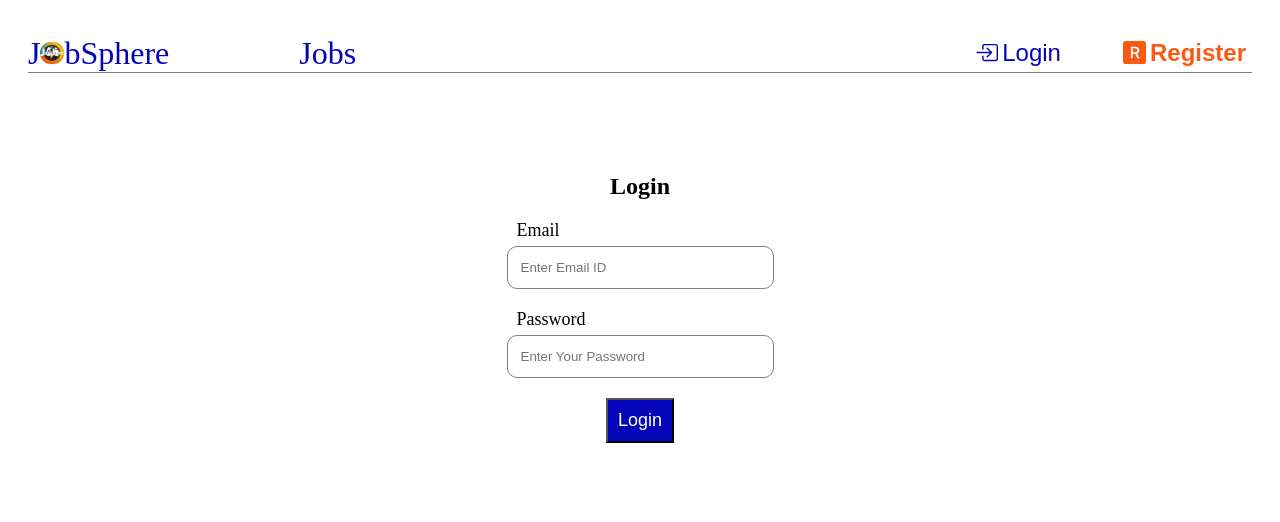
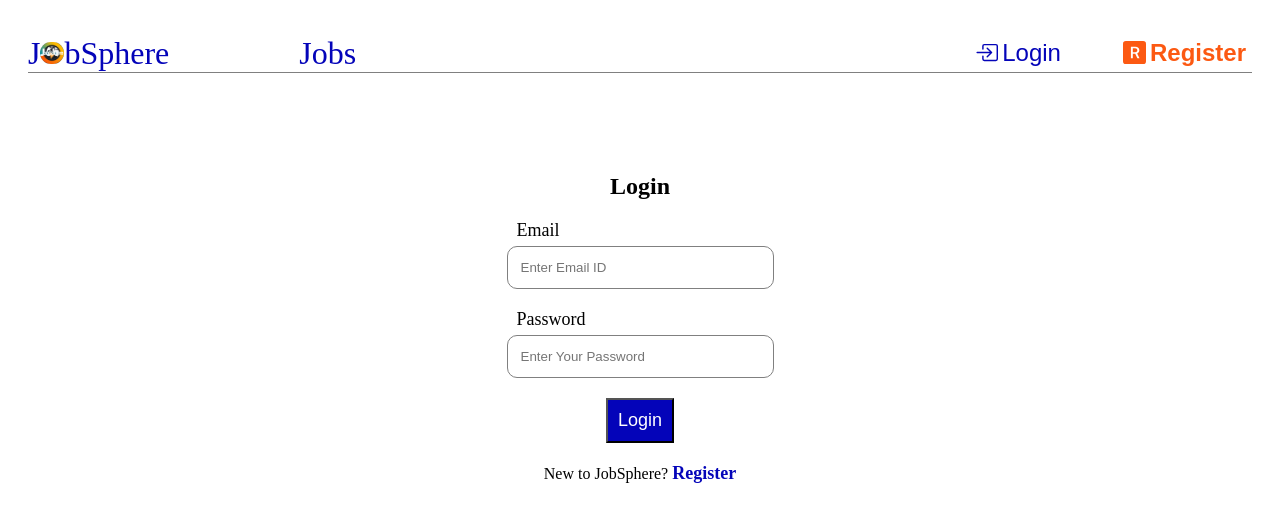
Before and after one commit to C14-BelalAbandah/JobSphere, a React (Vite) app in the folder frontend/: page /login in a window 1280 px wide. Shown: the top 522 px of the page. Built offline with nearby package versions, Linux system fonts and the light colour scheme.

Commit message:
F6- Login Component Part 2

```diff
--- a/frontend/src/components/login/login.css
+++ b/frontend/src/components/login/login.css
@@ -36,3 +36,9 @@
   margin-bottom: 5px;
   margin-left: 10px;
 }
+
+.newToJobsphereRegister{
+    font-size: large;
+    color:rgb(4, 4, 185) ;
+    cursor: pointer;
+}
--- a/frontend/src/components/login/login.jsx
+++ b/frontend/src/components/login/login.jsx
@@ -3,12 +3,17 @@ import "./login.css";
 import { useNavigate } from "react-router-dom";
 import { useState, useEffect, useContext } from "react";
 import axios from "axios";
+import { toggleContext } from "../../App";
 function login() {
-    const navigate=useNavigate()
+  const { loginToggle, setLoginToggle, registerToggle, setRigisterToggle } =
+    useContext(toggleContext);
+  const navigate = useNavigate();
   const [email, setEmail] = useState("");
   const [password, setPassword] = useState("");
   const [loginFailedMessage, setLoginFailedMessage] = useState("");
   const [loginFailed, setLoginFailed] = useState(false);
+  const [token, setToken] = useState("");
+  console.log(token);
 
   const loginfunction = () => {
     axios
@@ -17,12 +22,16 @@ function login() {
         password,
       })
       .then((result) => {
-        console.log(result);
+        console.log(result.data.token);
+        setToken(result.data.token);
+        localStorage.setItem("token", result.data.token);
         console.log("result ", result);
         navigate("/");
+        setLoginToggle(true)
+        setRigisterToggle(true)
       })
       .catch((error) => {
-        console.log("errorrrrrrr ", error);
+        console.log("error", error);
         setLoginFailedMessage(error.response.data.message);
         setLoginFailed(true);
         setTimeout(() => {
@@ -32,7 +41,7 @@ function login() {
   };
   return (
     <div className="loginPage">
-         <div className="loginTitle">Login</div>
+      <div className="loginTitle">Login</div>
       <div className="inputs">
         <div className="emailSec">
           <div className="emailText"> Email</div>
@@ -45,14 +54,11 @@ function login() {
           ></input>
         </div>
         <div className="passwordSec">
-          <div className="passwordText">
-            {" "}
-            Password
-          </div>
+          <div className="passwordText"> Password</div>
           <input
             className="input"
             type="password"
-             placeholder="Enter Your Password"
+            placeholder="Enter Your Password"
             onChange={(e) => {
               setPassword(e.target.value);
             }}
@@ -69,6 +75,18 @@ function login() {
         >
           Login
         </button>
+        <div>
+          {" "}
+          New to JobSphere?{" "}
+          <strong
+            className="newToJobsphereRegister"
+            onClick={() => {
+              navigate("/register");
+            }}
+          >
+            Register
+          </strong>
+        </div>
       </div>
     </div>
   );
```
Also changed, not shown: frontend/src/App.jsx (+7 -3 lines).
